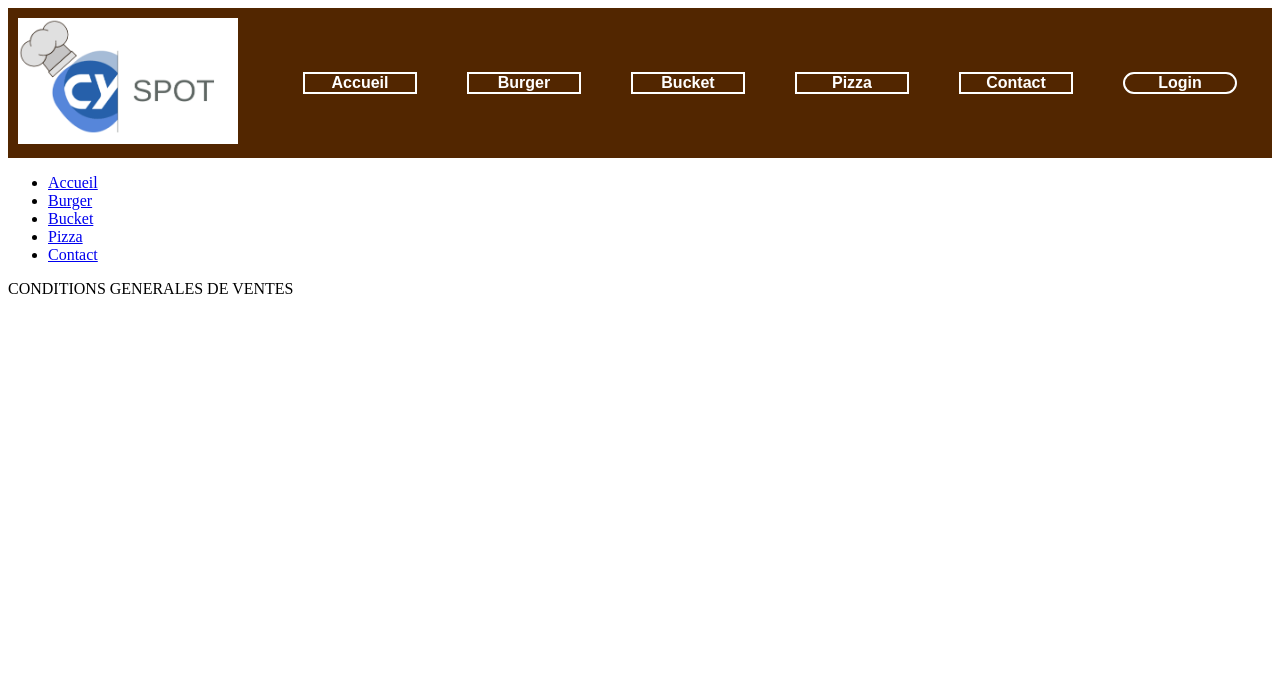
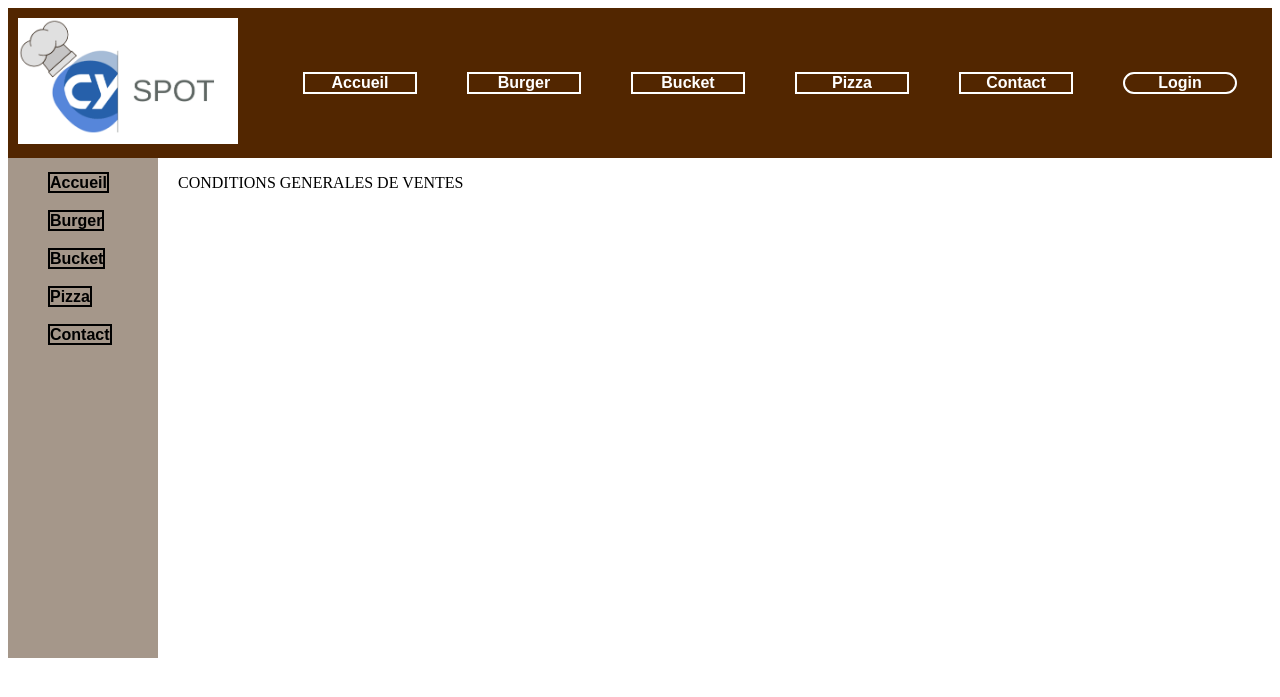
Before and after one commit to ariraja/ProjetDevWeb2k21, a PHP site: page / in a window 1280 px wide. Shown: the top 697 px of the page. Run offline with PHP 8.4, Linux system fonts and the light colour scheme.

Commit message:
ajout menu2

```diff
--- a/assets/css/index.css
+++ b/assets/css/index.css
@@ -63,3 +63,30 @@
     width: 110px;
     text-align: center;
 }
+
+/* Menu latéral gauche */
+.menu2{
+    list-style:none;
+    float: left;
+    width:150px;
+    margin-right:20px;
+    background-color:#a5978a;
+    height:500px;
+}
+.menu2 li a{
+    text-decoration: none;
+    color: black;
+    font-family: 'Source Sans Pro', sans-serif;
+    font-weight: bold;
+    border : 2px solid black;
+}
+.menu2 ul li a:hover{
+    color:whitesmoke;
+    border : 2px solid whitesmoke;
+}
+.menu2 ul{
+    list-style: none;
+}
+.menu2 ul li{
+    padding-bottom: 20px;
+}
```
